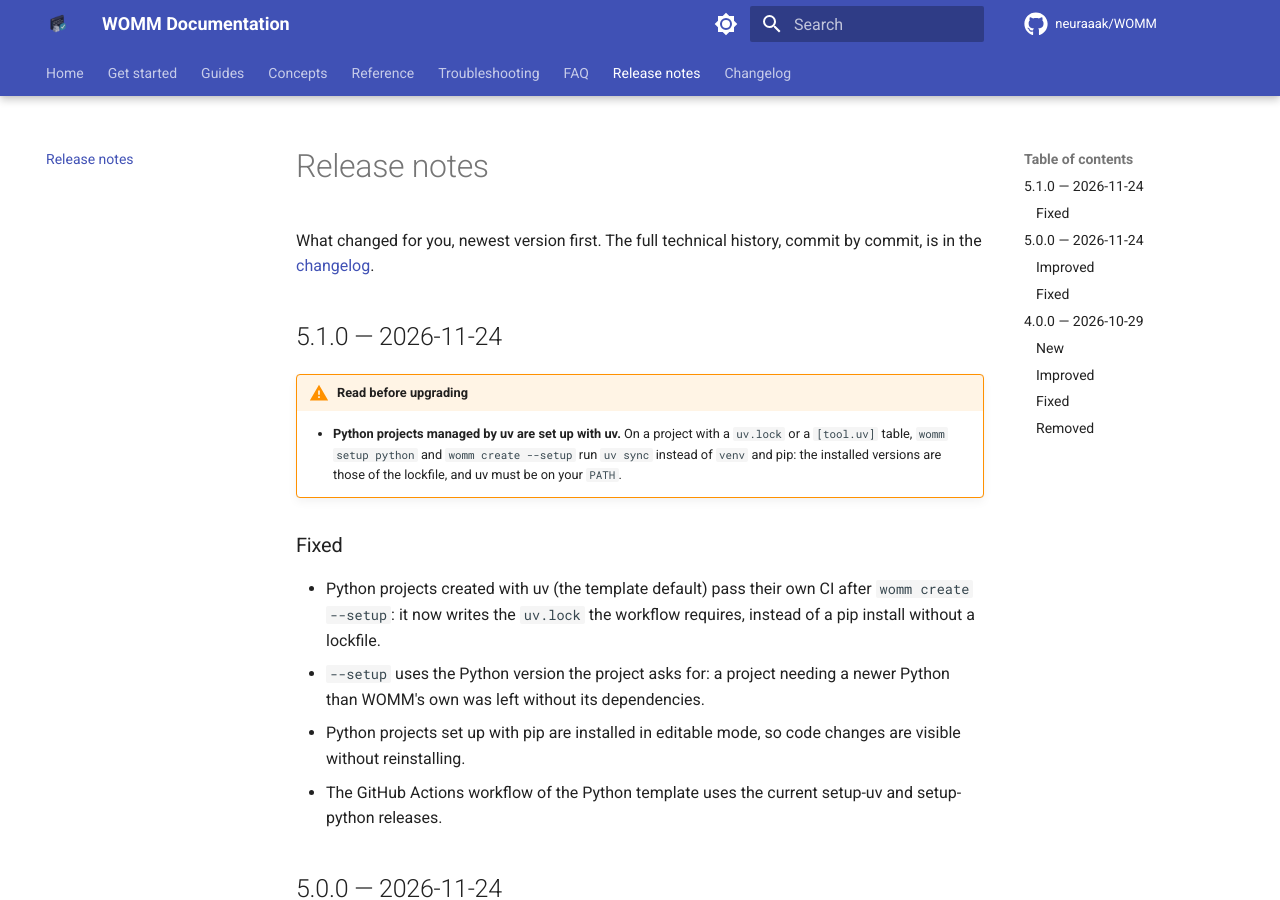
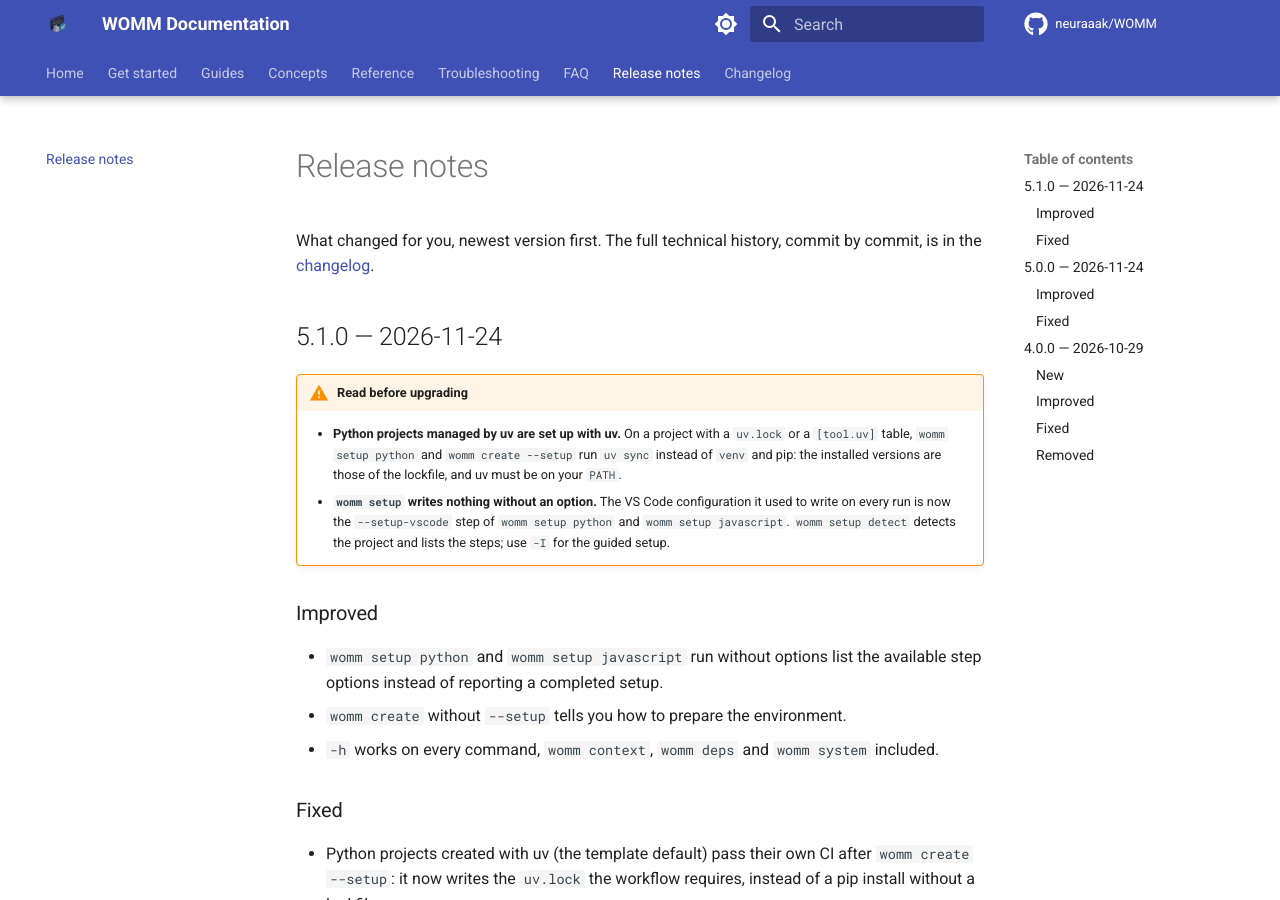
Before and after one commit to neuraaak/WOMM, an MkDocs documentation site: the page built from docs/release-notes.md, in a window 1280 px wide and 900 px high. Built offline with MkDocs 1.6.1 and Material for MkDocs 9.7.7, drawn with Linux system fonts in a browser that asks for light colours; comment, search, counter and statistics services are not loaded; the version menu is left out.

Commit message:
docs: add the opt-in setup steps to the 5.1.0 release notes

```diff
--- a/docs/release-notes.md
+++ b/docs/release-notes.md
@@ -12,6 +12,19 @@ by commit, is in the [changelog](changelog.md).
       `womm create --setup` run `uv sync` instead of `venv` and pip: the
       installed versions are those of the lockfile, and uv must be on your
       `PATH`.
+    - **`womm setup` writes nothing without an option.** The VS Code
+      configuration it used to write on every run is now the
+      `--setup-vscode` step of `womm setup python` and `womm setup
+      javascript`. `womm setup detect` detects the project and lists the
+      steps; use `-I` for the guided setup.
+
+### Improved
+
+- `womm setup python` and `womm setup javascript` run without options list the
+  available step options instead of reporting a completed setup.
+- `womm create` without `--setup` tells you how to prepare the environment.
+- `-h` works on every command, `womm context`, `womm deps` and `womm system`
+  included.
 
 ### Fixed
 
```
